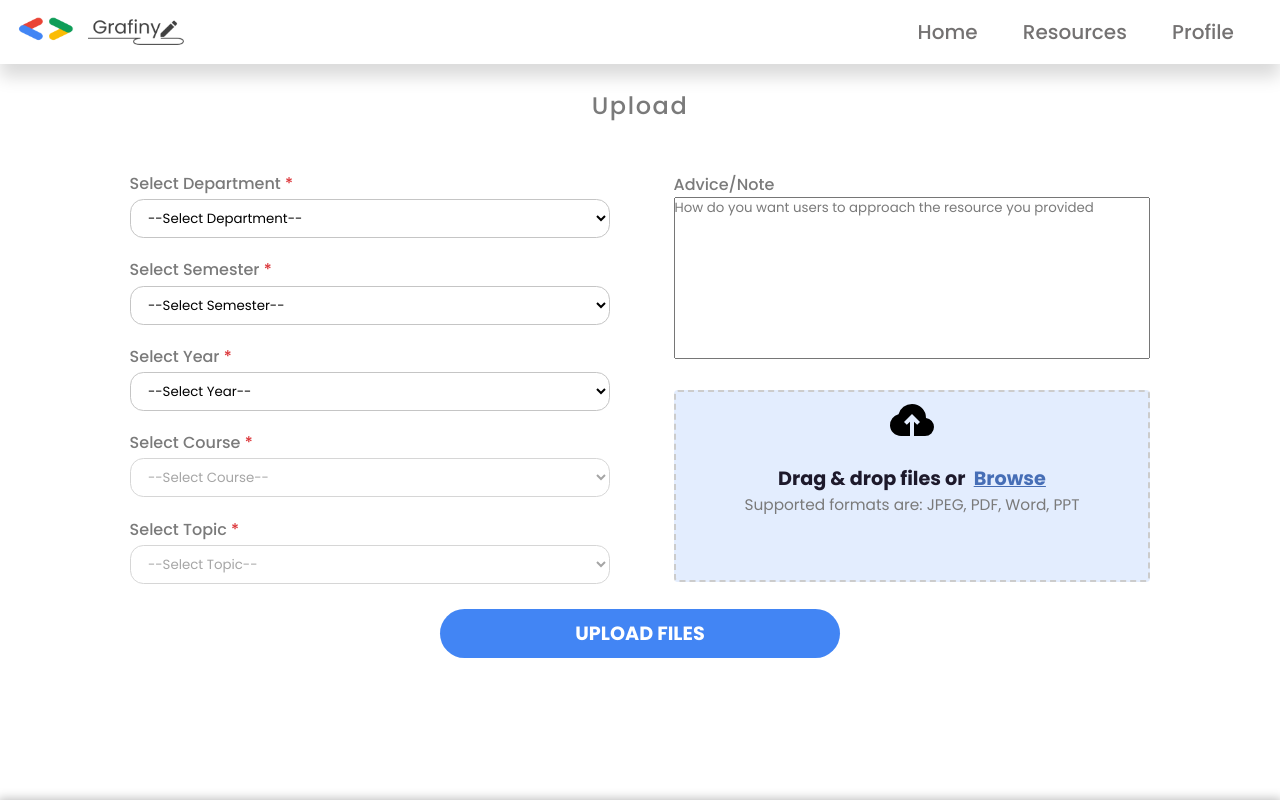
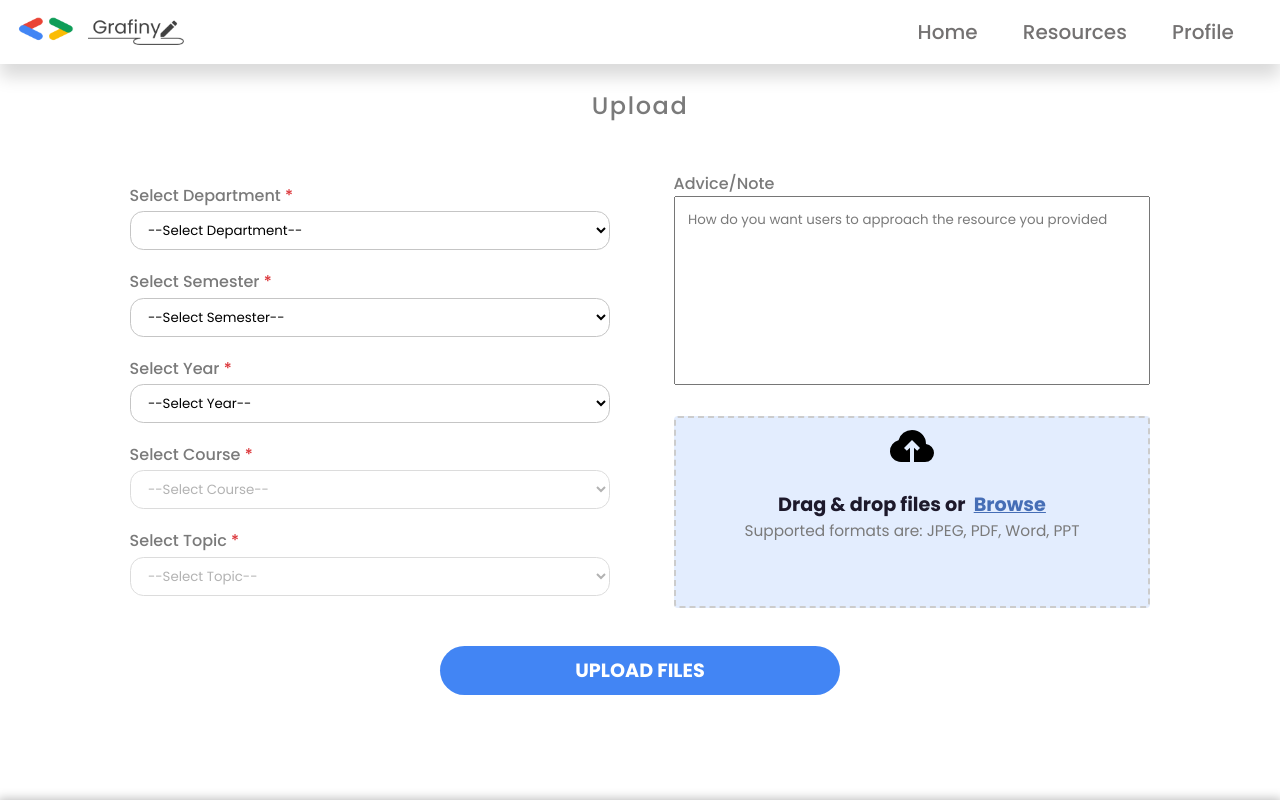
Before and after one commit to gdsc-nits-org/grafiny-client, a React (Vite) app: page /upload in a window 1280 px wide. Shown: the top 800 px of the page. Built offline with nearby package versions, Linux system fonts and the light colour scheme.

Commit message:
ADD: topics-courses relationship

```diff
--- a/src/Components/AdviceBox/AdviceBox.module.scss
+++ b/src/Components/AdviceBox/AdviceBox.module.scss
@@ -16,5 +16,16 @@
     resize: none;
     width: 100%;
     height: 100%;
+    padding: 1em;
+    scrollbar-width: thin;
+    scrollbar-color: var(--gdsc-grayish-3-100) transparent;
+
+    &::-webkit-scrollbar {
+      width: 0.2em;
+    }
+
+    &::-webkit-scrollbar-thumb {
+      background-color: var(--gdsc-grayish-3-100);
+    }
   }
 }
--- a/src/Components/Dropdowns/Dropdowns.jsx
+++ b/src/Components/Dropdowns/Dropdowns.jsx
@@ -2,11 +2,16 @@ import React from "react";
 import styles from "./Dropdowns.module.scss";
 
 const Dropdown = ({ label, value, onChange, disabled, options, selectedCourse }) => {
+  let newOptions = options;
+  if (label === "Topic") {
+    newOptions = options.filter(
+      (topic) => Number(topic.courseId) === Number(selectedCourse)
+    );
+  }
   return (
     <div className={styles["dropdown-container"]}>
       <label htmlFor="course">
-        {" "}
-        Select {label} <span className={styles["compulsory-field"]}>*</span>{" "}
+        Select {label} <span className={styles["compulsory-field"]}>*</span>
       </label>
       <select
         id="course"
@@ -16,16 +21,7 @@ const Dropdown = ({ label, value, onChange, disabled, options, selectedCourse })
         className={styles["dropdown-content"]}
       >
         <option value=" ">--Select {label}--</option>
-        if({label}===Topic)
-        {options.map(
-          (topic) =>
-            Number(topic.courseId) === Number(selectedCourse) && (
-              <option key={topic.id} value={topic.id}>
-                {topic.name}
-              </option>
-            )
-        )}
-        {options.map((option) => (
+        {newOptions.map((option) => (
           <option key={option.id} value={option.id}>
             {option.name}
           </option>
--- a/src/Components/Dropdowns/Dropdowns.module.scss
+++ b/src/Components/Dropdowns/Dropdowns.module.scss
@@ -6,6 +6,23 @@
   width: 30rem;
   .compulsory-field {
     color: var(--gdsc-red-1-100);
+  }
+
+  select {
+    background-color: transparent;
+    border: none;
+    width: 100%;
+    outline: none;
+    padding: 0.5em;
+    border-radius: 2em;
+
+    &:focus {
+      border-color: var(--gdsc-grayish-2-100);
+    }
+    &:disabled {
+      opacity: 0.6;
+      cursor: not-allowed;
+    }
   }
 
   .dropdown-content {
--- a/src/Pages/Upload/Upload.module.scss
+++ b/src/Pages/Upload/Upload.module.scss
@@ -39,6 +39,7 @@
   font-weight: 700;
   font-size: 1.2em;
   cursor: pointer;
+  margin-top: 2em;
 
   &:hover {
     background-color: var(--gdsc-blue-3-100);
```
